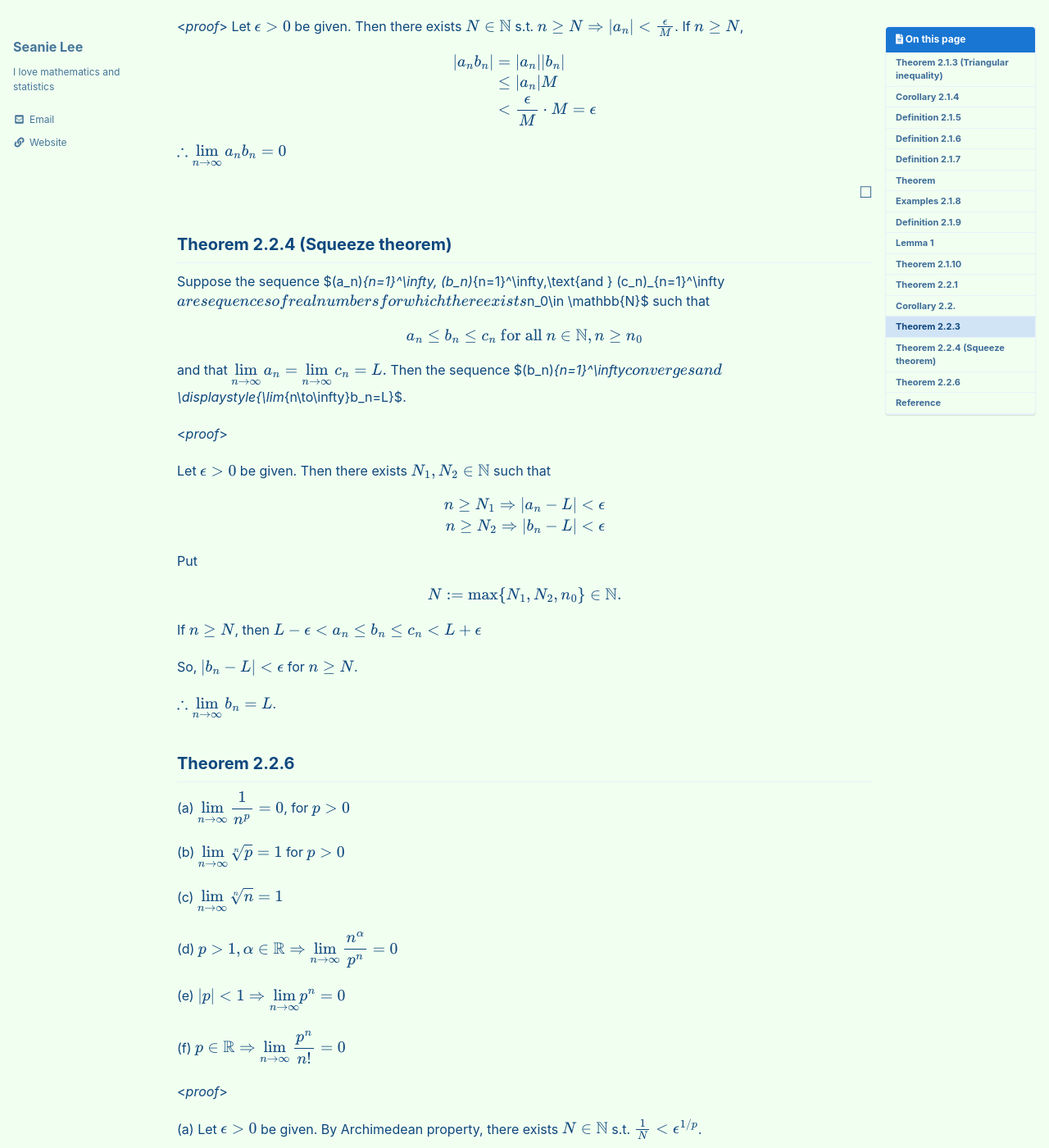
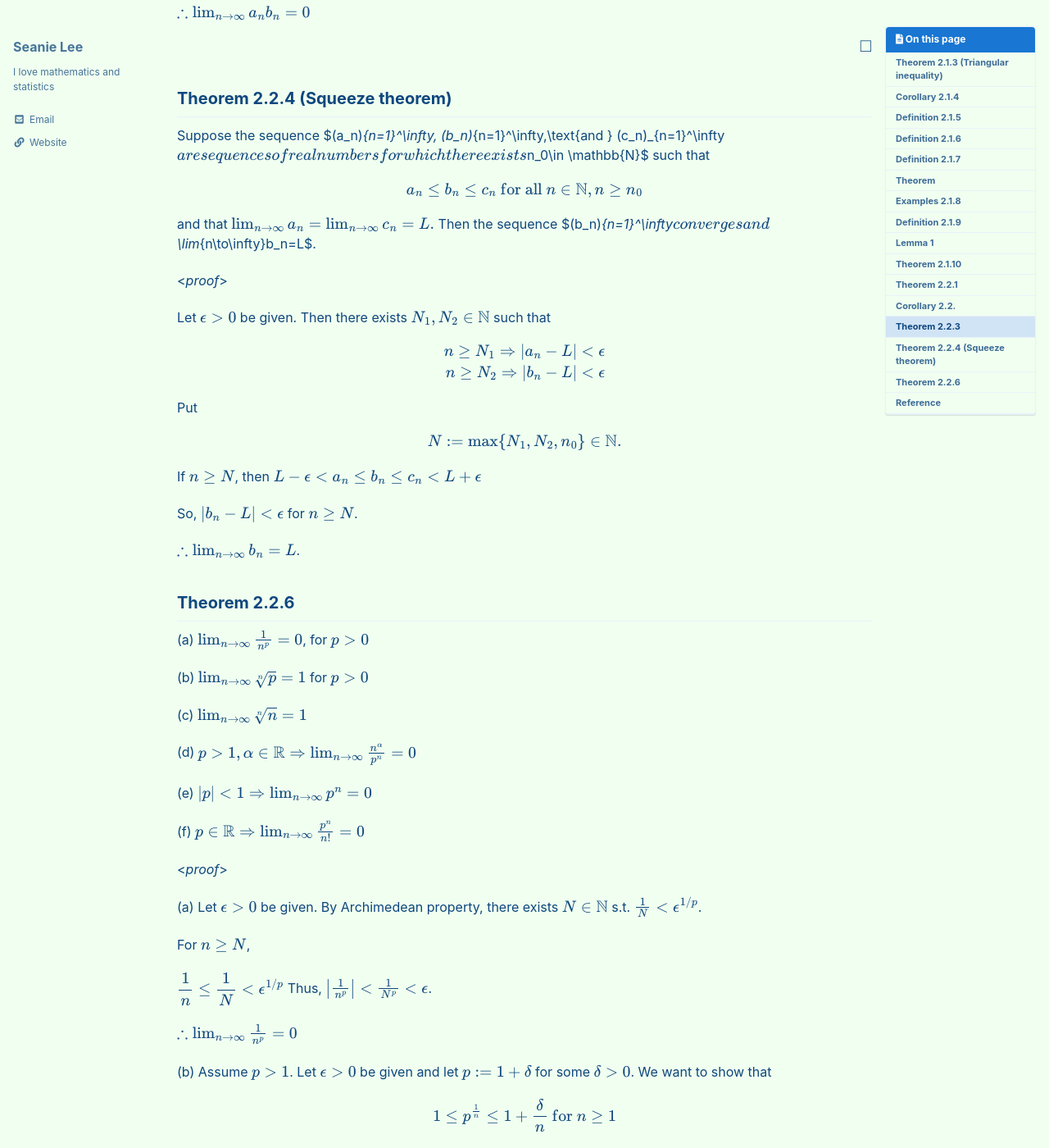
Before and after one commit to seanie12/blog, a Jekyll site: the page built from _posts/2020-11-14-sequence.md, in a window 1280 px wide and 1400 px high, scrolled down 5801 px. Shown: the whole window at 82% size. Built offline with Jekyll 4.4.1, drawn with Linux system fonts in a browser that asks for light colours; cached includes are drawn as plain includes; formulas are drawn with MathJax 3; some of the changed text lies outside the part shown.

Commit message:
Update 2020-11-14-sequence.md

```diff
--- a/_posts/2020-11-14-sequence.md
+++ b/_posts/2020-11-14-sequence.md
@@ -125,16 +125,16 @@ $\therefore p_n\to p$
 $$\tag*{$\square$}$$
 
 ## Examples 2.1.8
-(a) $\displaystyle{\lim_{n\to\infty}\frac{1}{n} = 0}$
+(a) $\lim_{n\to\infty}\frac{1}{n} = 0$
 
 <*proof*>
 
 Let $\epsilon >0$ be given. By Archimedean property, we can find $N\in\mathbb{N}$ s.t. $\frac{1}{N}< \epsilon$. If $n\geq N$, then $\lvert \frac{1}{n}\rvert=\frac{1}{n} \leq \frac{1}{N} <\epsilon$.
 
-$\therefore \displaystyle{\lim_{n\to\infty}\frac{1}{n} = 0}$
+$\therefore \lim_{n\to\infty}\frac{1}{n} = 0$
 $$\tag*{$\square$}$$
 
-(b) $\displaystyle{\lim_{n\to\infty}\frac{2n+1}{3n+2}=\frac{2}{3}}$
+(b) $\lim_{n\to\infty}\frac{2n+1}{3n+2}=\frac{2}{3}$
 
 <*proof*>
 
@@ -146,7 +146,7 @@ $$
 \end{align*}
 $$
 
-$\therefore \displaystyle{\frac{2n+1}{3n+2}=\frac{2}{3}}$
+$\therefore \frac{2n+1}{3n+2}=\frac{2}{3}$
 $$\tag*{$\square$}$$
 
 ## Definition 2.1.9
@@ -259,10 +259,10 @@ $$
 \end{align*}
 $$
 
-$\therefore \displaystyle{\lim_{n\to\infty}a_n b_n = b}$
+$\therefore \lim_{n\to\infty}a_n b_n = b$
 $$\tag*{$\square$}$$
 
-(c) By (b), if suffices to show that $\displaystyle{\lim_{n\to\infty}\frac{1}{a_n}=\frac{1}{a}}$.
+(c) By (b), if suffices to show that $\lim_{n\to\infty}\frac{1}{a_n}=\frac{1}{a}$.
 
 Let $\epsilon >0$ be given. Then, there exists $N_1 \in\mathbb{N}$ such that
 
@@ -295,19 +295,19 @@ $$
 \end{align}
 $$
 
-$\therefore \displaystyle{\lim_{n\to\infty}\frac{1}{a_n}=\frac{1}{a}}$
+$\therefore \lim_{n\to\infty}\frac{1}{a_n}=\frac{1}{a}$
 $$\tag*{$\square$}$$
 
 
 ## Corollary 2.2.
-$\displaystyle{\lim_{n\to\infty}a_n = a}, c\in \mathbb{R}$
+$\lim_{n\to\infty}a_n = a, c\in \mathbb{R}$
 
-(a) $\displaystyle{\lim_{n\to\infty}(a_n +c) = a+c }$
+(a) $\lim_{n\to\infty}(a_n +c) = a+c$
 
-(b) $\displaystyle{\lim_{n\to\infty}ca_n = ca}$
+(b) $\lim_{n\to\infty}ca_n = ca$
 
 ## Theorem 2.2.3
-Let $\displaystyle{\lim_{n\to\infty}a_n=0}$ and let $(b_n)_{n=1}^\infty$ be a bounded sequence. Then $\displaystyle{\lim_{n\to\infty}a_nb_n=0}$
+Let $\lim_{n\to\infty}a_n=0$ and let $(b_n)_{n=1}^\infty$ be a bounded sequence. Then $\lim_{n\to\infty}a_nb_n=0$
 
 <*proof*>
 Let $\epsilon >0$ be given. Then there exists $N\in\mathbb{N}$ s.t. $n\geq N \Rightarrow \lvert a_n\rvert<\frac{\epsilon}{M}$. If $n\geq N$,
@@ -320,7 +320,7 @@ $$
 \end{align*}
 $$
 
-$\therefore \displaystyle{\lim_{n\to\infty}a_nb_n}=0$
+$\therefore \lim_{n\to\infty}a_nb_n=0$
 
 $$\tag*{$\square$}$$
 
@@ -333,7 +333,7 @@ a_n \leq b_n \leq c_n \text{ for all } n\in \mathbb{N}, n\geq n_0
 \end{align*}
 $$
 
-and that $\displaystyle{\lim_{n\to\infty}a_n = \lim_{n\to\infty}c_n = L}.$ Then the sequence $(b_n)_{n=1}^\infty$ converges and $\displaystyle{\lim_{n\to\infty}b_n=L}$.
+and that $\lim_{n\to\infty}a_n = \lim_{n\to\infty}c_n = L.$ Then the sequence $(b_n)_{n=1}^\infty$ converges and $\lim_{n\to\infty}b_n=L$.
 
 <*proof*>
 
@@ -363,21 +363,21 @@ $$
 
 So, $\lvert b_n -L\rvert<\epsilon$ for $n\geq N$.
 
-$\therefore \displaystyle{\lim_{n\to\infty}b_n=L}$.
+$\therefore \lim_{n\to\infty}b_n=L$.
 $$\tag*{$\square$}$$
 
 ## Theorem 2.2.6
-(a) $\displaystyle{\lim_{n\to\infty}\frac{1}{n^p} =0}$, for $p> 0$
+(a) $\lim_{n\to\infty}\frac{1}{n^p} =0$, for $p> 0$
 
- (b) $\displaystyle{\lim_{n\to\infty}\sqrt[n]{p}} =1$ for $p>0$
+ (b) $\lim_{n\to\infty}\sqrt[n]{p} =1$ for $p>0$
 
- (c) $\displaystyle{\lim_{n\to\infty}\sqrt[n]{n}} = 1$
+ (c) $\lim_{n\to\infty}\sqrt[n]{n} = 1$
 
-(d) $p>1, \alpha \in\mathbb{R}\Rightarrow \displaystyle{\lim_{n\to\infty}\frac{n^\alpha}{p^n}=0}$
+(d) $p>1, \alpha \in\mathbb{R}\Rightarrow \lim_{n\to\infty}\frac{n^\alpha}{p^n}=0$
 
- (e) $\lvert p\rvert <1 \Rightarrow \displaystyle{\lim_{n\to\infty}}p^n =0$
+ (e) $\lvert p\rvert <1 \Rightarrow \lim_{n\to\infty}p^n =0$
 
-(f) $p\in\mathbb{R} \Rightarrow \displaystyle{\lim_{n\to\infty}\frac{p^n}{n!}} = 0$
+(f) $p\in\mathbb{R} \Rightarrow \lim_{n\to\infty}\frac{p^n}{n!} = 0$
 
 
 <*proof*>
@@ -393,7 +393,7 @@ $$
 $$
 Thus, $\left\lvert\frac{1}{n^p}\right\rvert < \frac{1}{N^p} <\epsilon$.
 
-$\therefore \displaystyle{\lim_{n\to\infty}\frac{1}{n^p}}=0$
+$\therefore \lim_{n\to\infty}\frac{1}{n^p}=0$
 $$\tag*{$\square$}$$
 
 (b) Assume $p>1$. Let $\epsilon >0$ be given and let $p:=1+\delta$ for some $\delta>0$. We want to show that
@@ -415,11 +415,11 @@ It implies that  $p> 1+\delta$, which contradicts to the assumption.
 
 $\therefore p^\frac{1}{n} \leq 1+\frac{\delta}{n}$
 
-$\therefore \displaystyle{\lim_{n\to\infty}p^\frac{1}{n}}=1$
+$\therefore \lim_{n\to\infty}p^\frac{1}{n}=1$
 
 Now, assume $0<p<1$. Let $a:=\frac{1}{p}$. Then $a>1$.
 
-$\therefore \displaystyle{\lim_{n\to\infty}a^\frac{1}{n}}=1$
+$\therefore \lim_{n\to\infty}a^\frac{1}{n}=1$
 
 
 By the limit theorem,
@@ -430,7 +430,7 @@ $$
 \end{align*}
 $$
 
-$\therefore \displaystyle{\lim_{n\to\infty}p^{\frac{1}{n}}}=1$
+$\therefore \lim_{n\to\infty}p^{\frac{1}{n}}=1$
 
 $$\tag*{$\square$}$$
 
@@ -443,9 +443,9 @@ n=(x_n+1)^n \geq \frac{n(n-1)}{2}x^2_n
 $$
 Thus, $0<x^2_n \leq \frac{2}{n-1}$, i.e. $0<x_n \leq \sqrt{\frac{2}{n-1}}$.
 
-$\therefore \displaystyle{\lim_{n\to\infty}x_n=0}$
+$\therefore \lim_{n\to\infty}x_n=0$
 
-$\therefore \displaystyle{\lim_{n\to\infty}\sqrt[n]{n}=1}$
+$\therefore \lim_{n\to\infty}\sqrt[n]{n}=1$
 $$\tag*{$\square$}$$
 
 (d) Let $p:=1+q$ for some $q>0$ and let $k\in\mathbb{N}$ with $k>\alpha$. For $k< n/2$,
@@ -468,9 +468,9 @@ $$
 \end{align}
 $$
 
- Since $k-\alpha>0, \displaystyle{\lim_{n\to\infty}1/n^{k-\alpha}}=0.$
+ Since $k-\alpha>0, \lim_{n\to\infty}1/n^{k-\alpha}=0.$
 
-$\therefore \displaystyle{\lim_{n\to\infty}\frac{n^\alpha}{p^n}} =0$
+$\therefore \lim_{n\to\infty}\frac{n^\alpha}{p^n} =0$
 $$\tag*{$\square$}$$
 
 (e) Let $p=\pm \frac{1}{q}$ for some $q>1$.
@@ -481,7 +481,7 @@ $$
 \end{align}
 $$
 
-$\therefore \displaystyle{\lim_{n\to\infty}}p^n=0$ by (d) where $\alpha=0$.
+$\therefore \lim_{n\to\infty}p^n=0$ by (d) where $\alpha=0$.
 
 (f) Let $k\in\mathbb{N}$ with $k>\lvert p\rvert$. For $n>k$
 
@@ -493,9 +493,9 @@ $$
 \end{align*}
 $$
 
-Since $0<\frac{\lvert p\rvert}{k}<1, \displaystyle{\lim_{n\to\infty}}\frac{\lvert p\rvert^n}{k}=0$
+Since $0<\frac{\lvert p\rvert}{k}<1, \lim_{n\to\infty}\frac{\lvert p\rvert^n}{k}=0$
 
-$\therefore \displaystyle{\lim_{n\to\infty}}\frac{p^n}{n!} = 0$
+$\therefore \lim_{n\to\infty}\frac{p^n}{n!} = 0$
 $$\tag*{$\square$}$$
 
 ## Reference
```
